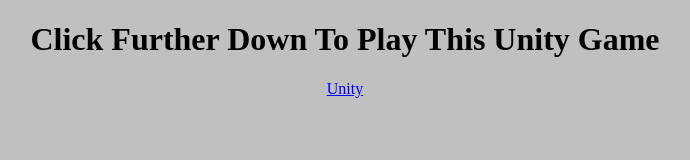
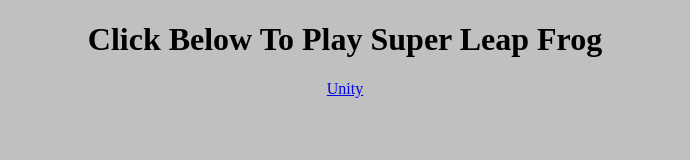
Before and after one commit to Liamgidlof/spel, a plain HTML site: page index.html in a window 1280 px wide. Shown: the whole page, without its empty margins (295-985 px from the left). Drawn offline with Linux system fonts and the light colour scheme.

Commit message:
adjustment

```diff
--- a/index.html
+++ b/index.html
@@ -1,12 +1,12 @@
 <!doctype html>
 <html>
 <head>
-<title>Unity Game</title>
+<title>Super Leap Frog - Unity Game</title>
 </head>
 <body style="background-color: silver;">
 
 
-<center><h1>Click Further Down To Play This Unity Game</h1> </center>
+<center><h1>Click Below To Play Super Leap Frog</h1> </center>
 
 
 <center><a href="indexx.html">Unity</a> </center>
```
